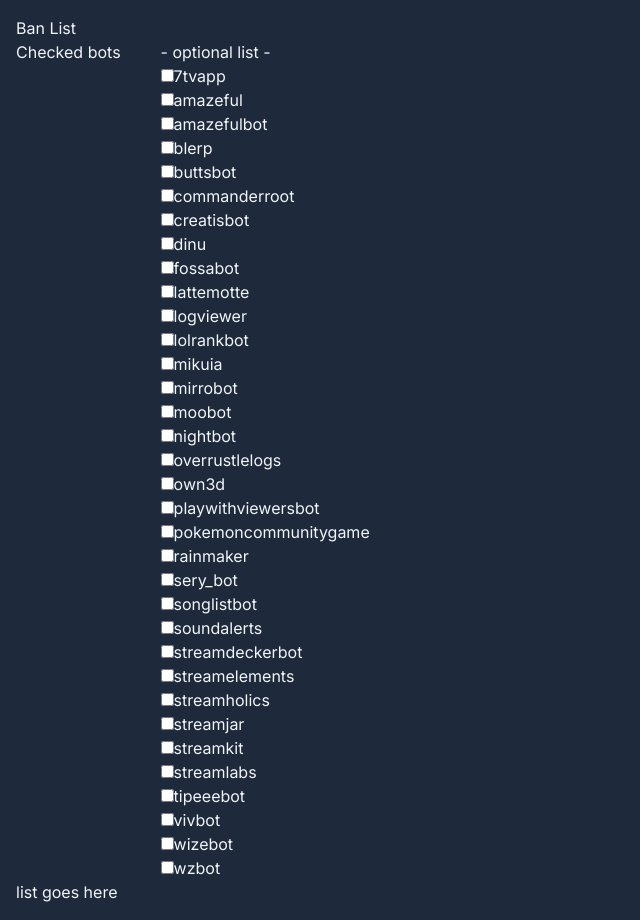
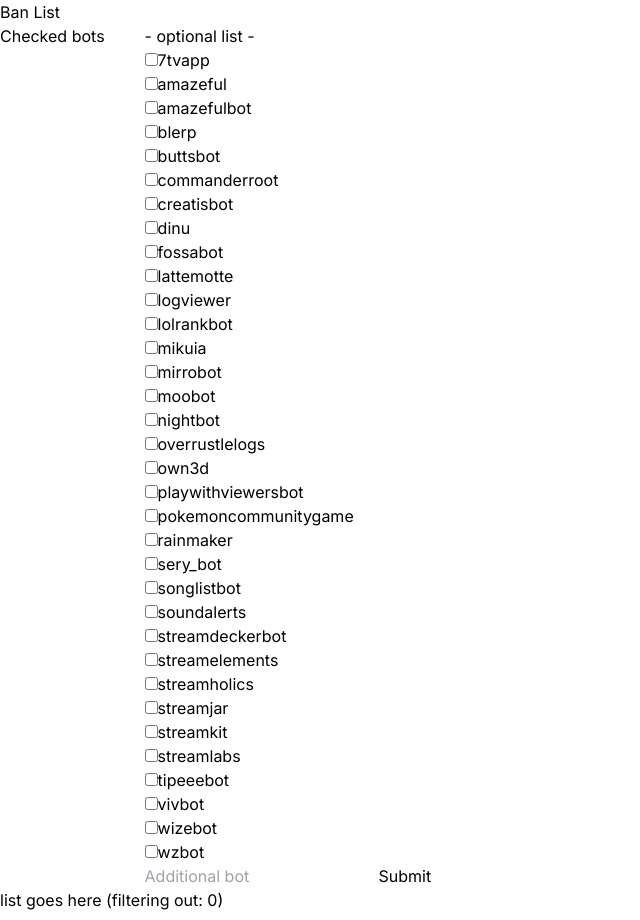
Before and after one commit to jordbort/next-bot-banner, a Next.js app: page /banlist in a window 1280 px wide. Shown: the whole page, without its empty margins (0-640 px from the left). Built offline with nearby package versions, Linux system fonts and the light colour scheme.

Commit message:
Adding custom form and consolidating props

```diff
--- a/src/app/banlist/page.tsx
+++ b/src/app/banlist/page.tsx
@@ -6,6 +6,7 @@
 
 export default function BanList() {
     const [checkedBots, setCheckedBots] = useState<string[]>([])
+    // const [customBotForm, setCustomBotForm] = useState<string>('')
 
     const optionalBots = [
         `7tvapp`,
@@ -44,8 +45,7 @@
         `wzbot`
     ]
 
-    function handleClick(event) {
-        // console.log(checkedBots)
+    function handleCheckClick(event: { target: { value: string } }) {
         if (checkedBots.includes(event.target.value)) {
             // console.log(`already in list!`)
             const idx = checkedBots.indexOf(event.target.value)
@@ -61,14 +61,47 @@
         // console.log(checkedBots)
     }
 
+    function handleSubmit(event: { target: [{ value: string }], defaultPrevented: boolean, preventDefault: any }) {
+        event.preventDefault()
+        const input = event.target[0].value.toLowerCase()
+        if (!checkedBots.includes(input)) {
+            // console.log(`submit:`, customBotForm)
+            const newArr = checkedBots.concat(input)
+            setCheckedBots(newArr)
+            // console.log(event.target[0].value)
+            event.target[0].value = ""
+            // setCustomBotForm("")
+            // console.log(event.defaultPrevented)
+            // console.log(event.target.value)
+        }
+    }
+
+    // function handleChange(event: { target: { value: string } }) {
+    //     // console.log(event.target.value)
+    //     setCustomBotForm(event.target.value)
+    //     // console.log(customBotForm)
+    // }
+
+    // interface Props {
+    //     checkedBots: string[],
+    //     optionalBots: string[],
+    //     handleCheckClick: any,
+    //     handleSubmit: any,
+    //     handleChange: any,
+    //     customBotForm: any,
+    //     setCustomBotForm: any
+    // }
+
+    const props = { checkedBots, optionalBots, handleCheckClick, handleSubmit }
+
     return (
         <main>
             <h1>Ban List</h1>
             <div className="flex gap-10">
-                <CheckedBots checkedBots={checkedBots} optionalBots={optionalBots} />
-                <OptionalList checkedBots={checkedBots} optionalBots={optionalBots} handleClick={handleClick} />
+                <CheckedBots props={props} />
+                <OptionalList props={props} />
             </div>
-            <GeneratedList checkedBots={checkedBots} />
+            <GeneratedList props={props} />
         </main>
     )
 }
--- a/src/app/layout.tsx
+++ b/src/app/layout.tsx
@@ -15,7 +15,8 @@
 }) {
   return (
     <html lang="en">
-      <body className={`${inter.className} bg-slate-800 text-slate-100 container mx-auto p-4`}>{children}</body>
+    <body className={inter.className}>{children}</body>
+      {/* <body className={`${inter.className} bg-slate-800 text-slate-100 container mx-auto p-4`}>{children}</body> */}
     </html>
   )
 }
--- a/src/components/CheckedBots.tsx
+++ b/src/components/CheckedBots.tsx
@@ -1,17 +1,14 @@
-interface Props {
-    checkedBots: string[],
-    optionalBots: string[]
-}
-export default function CheckedBots(props: Props) {
-    const { checkedBots, optionalBots } = props
+export default function CheckedBots({ props }) {
+    const { checkedBots } = props
     // console.log(`checkedBots:`, checkedBots)
     // console.log(`optionalBots:`, optionalBots)
-    // console.log(`props:`, props)
+    // console.log(`typeof props:`, typeof props)
+    // console.log(`props.props:`, props.props)
     return (
         <div>
             <h3>Checked bots</h3>
             <ul>
-                {checkedBots.map((bot, idx) => {
+                {checkedBots.map((bot: string, idx: number) => {
                     return <li key={idx}>{bot}</li>
                 })}
             </ul>
--- /dev/null
+++ b/src/components/CustomBotForm.tsx
@@ -0,0 +1,16 @@
+export default function CustomBotForm(props) {
+    const { handleSubmit, customBotForm, setCustomBotForm, handleChange } = props
+    // console.log(`customBotForm:`, customBotForm)
+    return (
+        <form onSubmit={handleSubmit} onChange={handleChange}>
+            <input
+                type="text"
+                name="custom-bot"
+                placeholder="Additional bot"
+            // onChange={textInput}
+            // value={customBot}
+            />
+            <button type="submit">Submit</button>
+        </form>
+    )
+}
--- a/src/components/GeneratedList.tsx
+++ b/src/components/GeneratedList.tsx
@@ -1,8 +1,4 @@
-interface Props {
-    checkedBots: string[]
+export default function GeneratedList({ props }) {
+    const { checkedBots } = props
+    return <h2>list goes here (filtering out: {checkedBots.length})</h2>
 }
-export default function GeneratedList(props: Props) {
-    const { checkedBots } = props
-    // checkedBots.length ? console.log(`You've got ${checkedBots.length} bots!`) : null
-    return <h2>list goes here</h2>
-}
--- a/src/components/OptionalList.tsx
+++ b/src/components/OptionalList.tsx
@@ -1,25 +1,23 @@
-interface Props {
-    checkedBots: string[],
-    optionalBots: string[],
-    handleClick: any
-}
-export default function OptionalList(props: Props) {
-    const { checkedBots, optionalBots, handleClick } = props
-    // console.log(`props:`, props)
+import CustomBotForm from "./CustomBotForm"
+
+export default function OptionalList({ props }) {
+    const { checkedBots, optionalBots, handleCheckClick, handleSubmit, handleChange } = props
+    // console.log(`checklist props:`, props)
     return (
         <div>
             <h3>- optional list -</h3>
             <ul>
-                {optionalBots.map((bot, idx) => {
+                {optionalBots.map((bot: string, idx: number) => {
                     const isSelected = checkedBots.includes(bot)
                     return (
                         <li key={idx}>
-                            <input type="checkbox" id={bot} name={bot} value={bot} checked={isSelected} onChange={handleClick} />
+                            <input type="checkbox" id={bot} name={bot} value={bot} checked={isSelected} onChange={handleCheckClick} />
                             <label htmlFor={bot}>{bot}</label>
                         </li>
                     )
                 })}
             </ul>
+            <CustomBotForm handleSubmit={handleSubmit} handleChange={handleChange} />
         </div>
     )
 }
```
